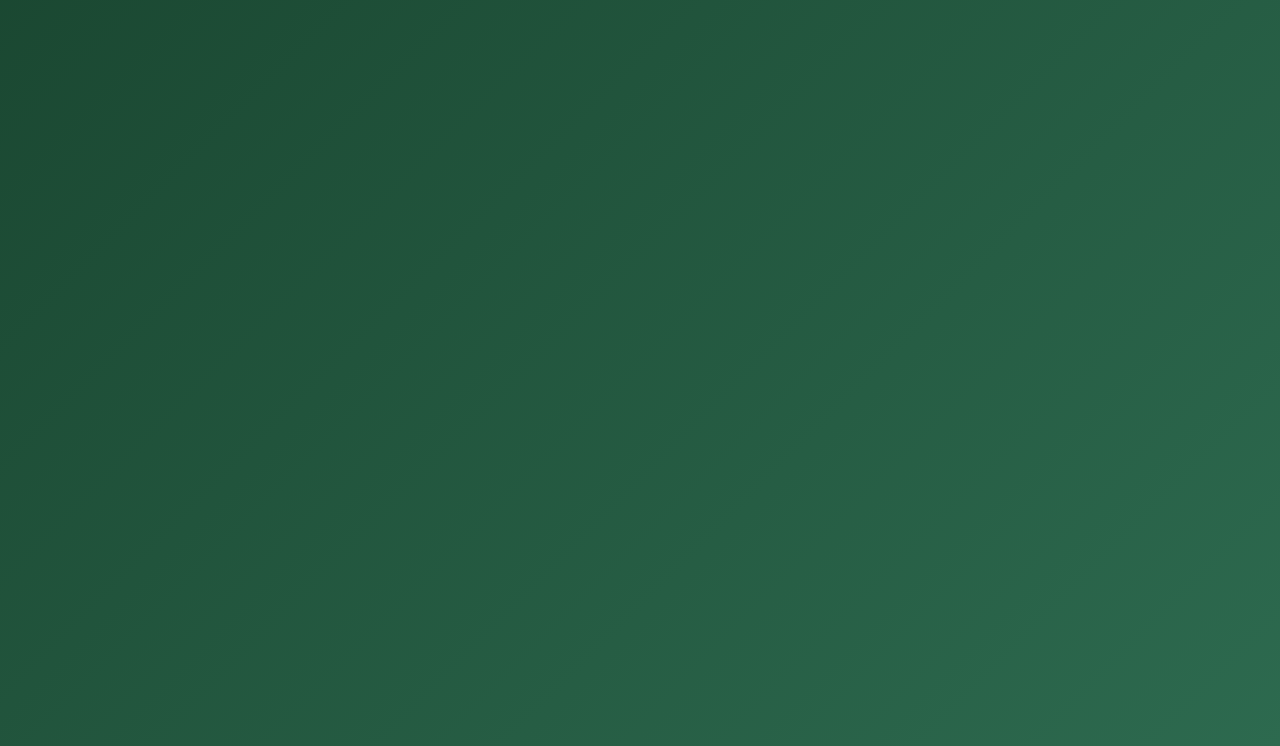
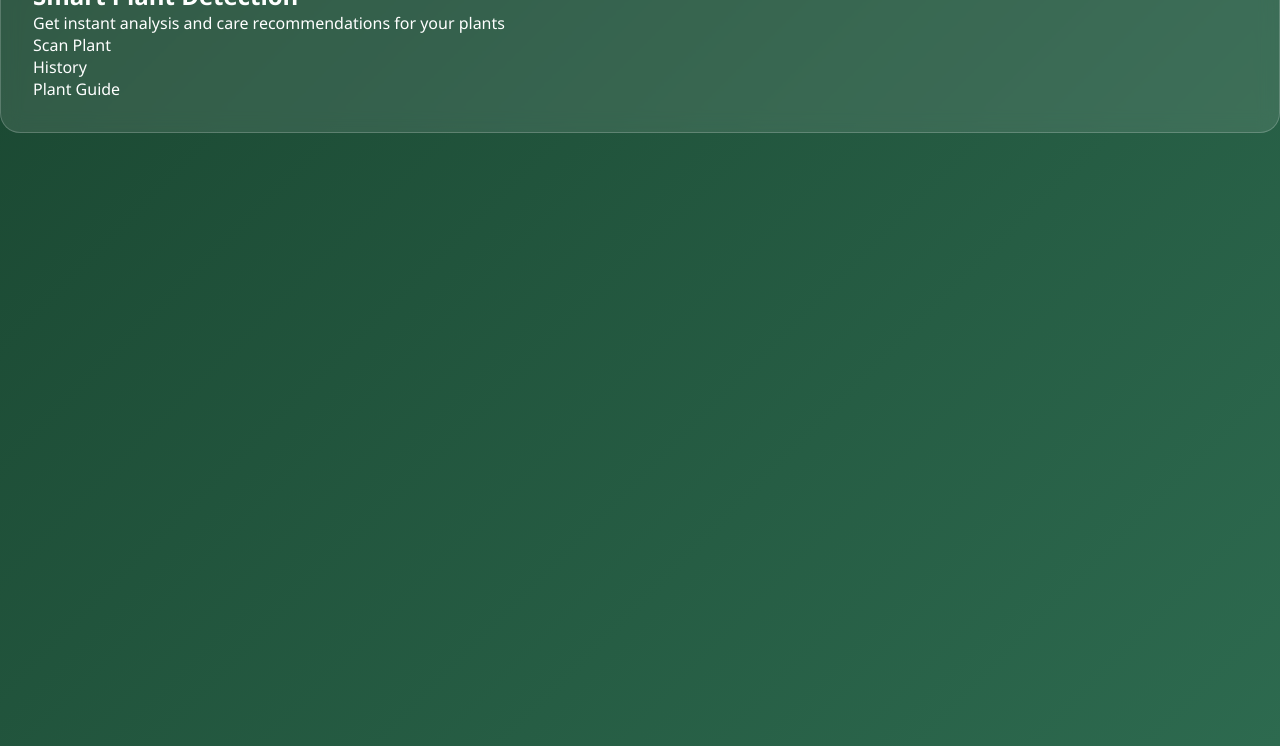
Before and after one commit to Chuthuka/Virtual-Plant-Care-, a plain HTML site: page Virtual-Plant-Care-Guide/index.html in a window 1280 px wide. Shown: the part 54-800 px from the top of the page. Drawn offline with Linux system fonts and the light colour scheme.

Commit message:
Add Smart Plant Detection and quick actions card

```diff
--- a/Virtual-Plant-Care-Guide/index.html
+++ b/Virtual-Plant-Care-Guide/index.html
@@ -20,6 +20,24 @@
             <i class="fas fa-history"></i> History
         </button>
     </nav>
+      <div class="main-container">
+        <div class="glass-card">
+            <h2>Smart Plant Detection</h2>
+            <p>Get instant analysis and care recommendations for your plants</p>
 
+            <div class="quick-actions">
+                <div class="action-card" id="scanPlant">
+                    <i class="fas fa-camera action-icon"></i>
+                    <div>Scan Plant</div>
+                </div>
+                <div class="action-card" id="history">
+                    <i class="fas fa-history action-icon"></i>
+                    <div>History</div>
+                </div>
+                <div class="action-card" id="plantGuide">
+                    <i class="fas fa-book action-icon"></i>
+                    <div>Plant Guide</div>
+                </div>
+            </div>
 </body>
 </html>
```
